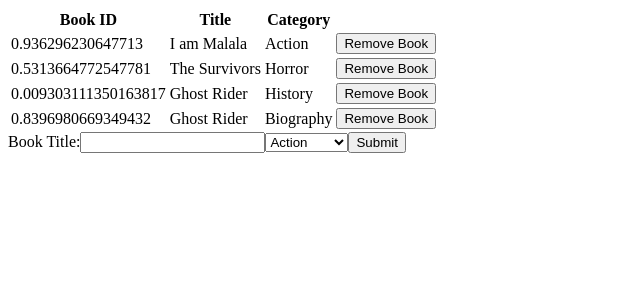
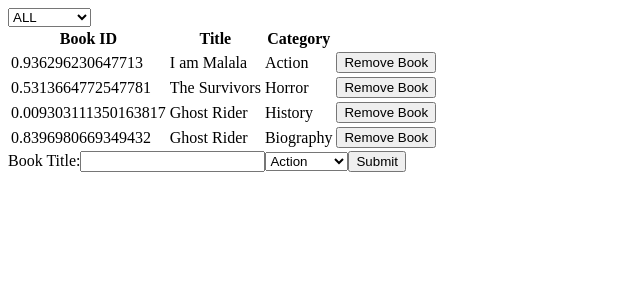
Before and after one commit to Naqhid/Bookstore-CMS-, a React (Create React App) app: page / in a window 1280 px wide. Shown: the top 300 px of the page, without its empty margins (0-640 px from the left). Built offline with nearby package versions, Linux system fonts and the light colour scheme.

Commit message:
update milestone-4-stuff

```diff
--- a/src/actions/index.js
+++ b/src/actions/index.js
@@ -1,5 +1,6 @@
 export const CREATE_BOOK = 'CREATE BOOK';
 export const REMOVE_BOOK = 'REMOVE BOOK';
+export const CHANGE_FILTER = 'CHANGE FILTER';
 
 export const actionCreate = (book) => ({
   type: CREATE_BOOK,
@@ -10,3 +11,8 @@ export const actionRemove = (book) => ({
   type: REMOVE_BOOK,
   book,
 });
+
+export const actionFilter = (value) => ({
+  type: CHANGE_FILTER,
+  value,
+});
--- a/src/components/Book.js
+++ b/src/components/Book.js
@@ -23,5 +23,3 @@ Book.propTypes = {
 };
 
 export default Book;
-
-// book functionality stuff
--- /dev/null
+++ b/src/components/CategoryFilter.js
@@ -0,0 +1,23 @@
+import PropTypes from 'prop-types';
+
+const BOOK_CATEGORIES = ['ALL', 'Action', 'Biography', 'History', 'Horror', 'Kids', 'Learning', 'Sci-Fi'];
+
+const CategoryFilter = ({ handleFilterChange }) => (
+  <form>
+    <select onChange={handleFilterChange}>
+      {
+                BOOK_CATEGORIES.map((value) => (
+                  <option value={value} key={value}>
+                    {value}
+                  </option>
+                ))
+            }
+    </select>
+  </form>
+);
+
+CategoryFilter.propTypes = {
+  handleFilterChange: PropTypes.func.isRequired,
+};
+
+export default CategoryFilter;
--- a/src/containers/BooksForm.js
+++ b/src/containers/BooksForm.js
@@ -46,5 +46,3 @@ const BooksForm = () => {
 };
 
 export default BooksForm;
-
-// handleChange functions add
--- a/src/containers/BooksList.js
+++ b/src/containers/BooksList.js
@@ -2,23 +2,38 @@ import React from 'react';
 import { connect } from 'react-redux';
 import PropTypes from 'prop-types';
 import Book from '../components/Book';
-import { actionRemove } from '../actions';
+import { actionFilter, actionRemove } from '../actions';
 import store from '../store';
+import CategoryFilter from '../components/CategoryFilter';
 
-const BooksList = ({ books }) => {
+const BooksList = ({ books, filter }) => {
   const handleBookRemove = (id) => {
     store.dispatch(actionRemove({ id }));
   };
 
+  const handleFilterChange = (e) => {
+    store.dispatch(actionFilter(e.target.value));
+  };
+
+  let filteredBooks = books;
+
+  if (filter !== 'ALL') {
+    filteredBooks = books.filter((book) => book.category === filter);
+  }
+
   return (
     <div>
+
+      <CategoryFilter handleFilterChange={handleFilterChange} />
+
       <table>
         <tr>
           <th>Book ID</th>
           <th>Title</th>
           <th>Category</th>
         </tr>
-        {books.map((book) => (
+        {
+        filteredBooks.map((book) => (
           <Book
             id={book.id}
             title={book.title}
@@ -26,7 +41,8 @@ const BooksList = ({ books }) => {
             key={book.id}
             removeBook={handleBookRemove}
           />
-        ))}
+        ))
+}
       </table>
     </div>
   );
@@ -34,8 +50,12 @@ const BooksList = ({ books }) => {
 
 BooksList.propTypes = {
   books: PropTypes.instanceOf(Array).isRequired,
+  filter: PropTypes.string.isRequired,
 };
 
-const mapStateToProps = (state) => ({ books: state.appReducer.books });
+const mapStateToProps = (state) => ({
+  books: state.appReducer.books,
+  filter: state.filterReducer.category,
+});
 
 export default connect(mapStateToProps)(BooksList);
--- /dev/null
+++ b/src/reducers/filter.js
@@ -0,0 +1,18 @@
+import { CHANGE_FILTER } from '../actions/index';
+
+const initialState = {
+  category: 'ALL',
+};
+
+export default function filterReducer(state = initialState, action) {
+  switch (action.type) {
+    case CHANGE_FILTER:
+
+      return {
+        category: action.value,
+      };
+
+    default:
+      return state;
+  }
+}
--- a/src/reducers/index.js
+++ b/src/reducers/index.js
@@ -1,6 +1,7 @@
 import { combineReducers } from 'redux';
 import appReducer from './books';
+import filterReducer from './filter';
 
 export default combineReducers({
-  appReducer,
+  appReducer, filterReducer,
 });
```
Also changed, not shown: package.json (+5 -5 lines), 1 other file (tests, documents, lock files or other folders).
